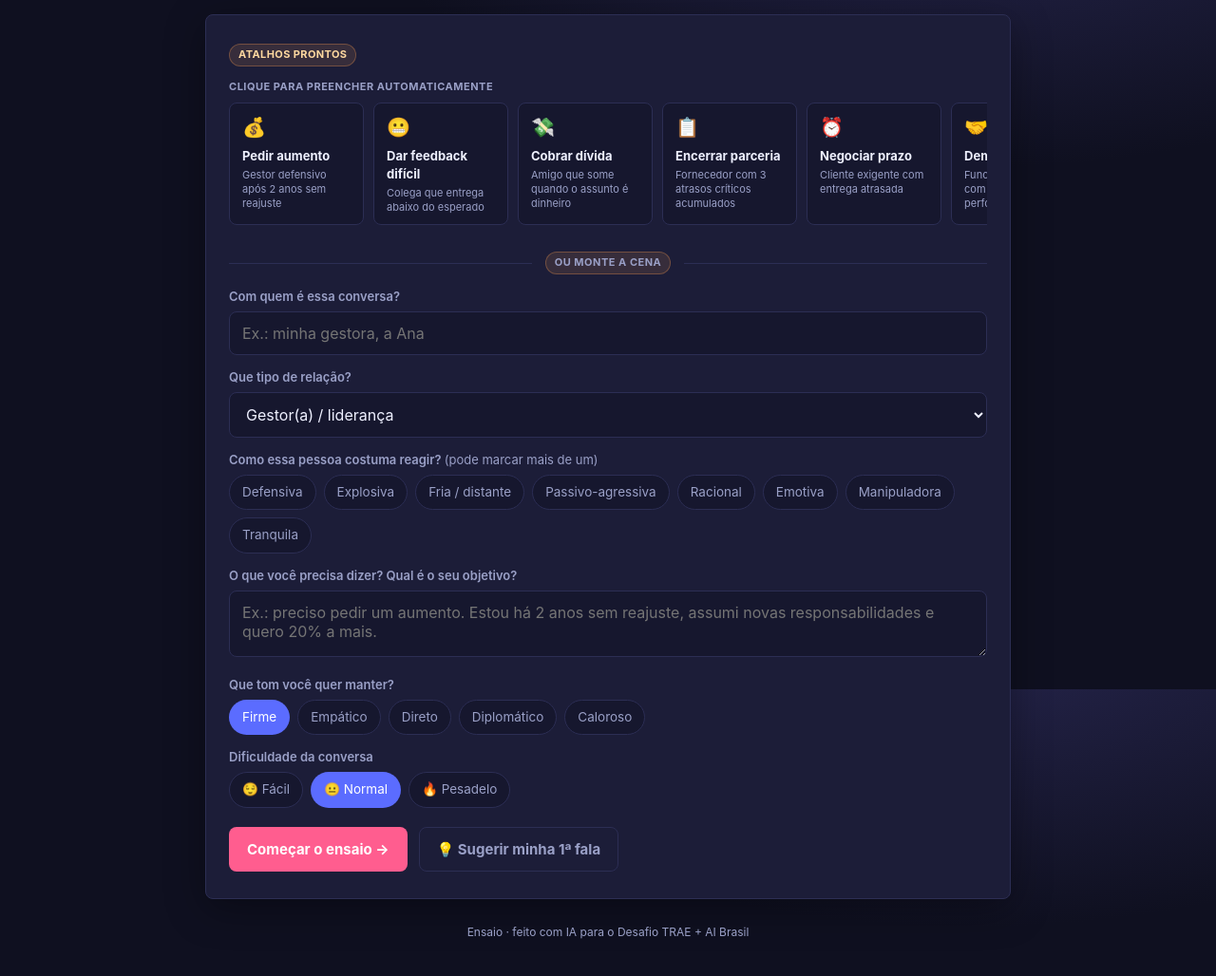
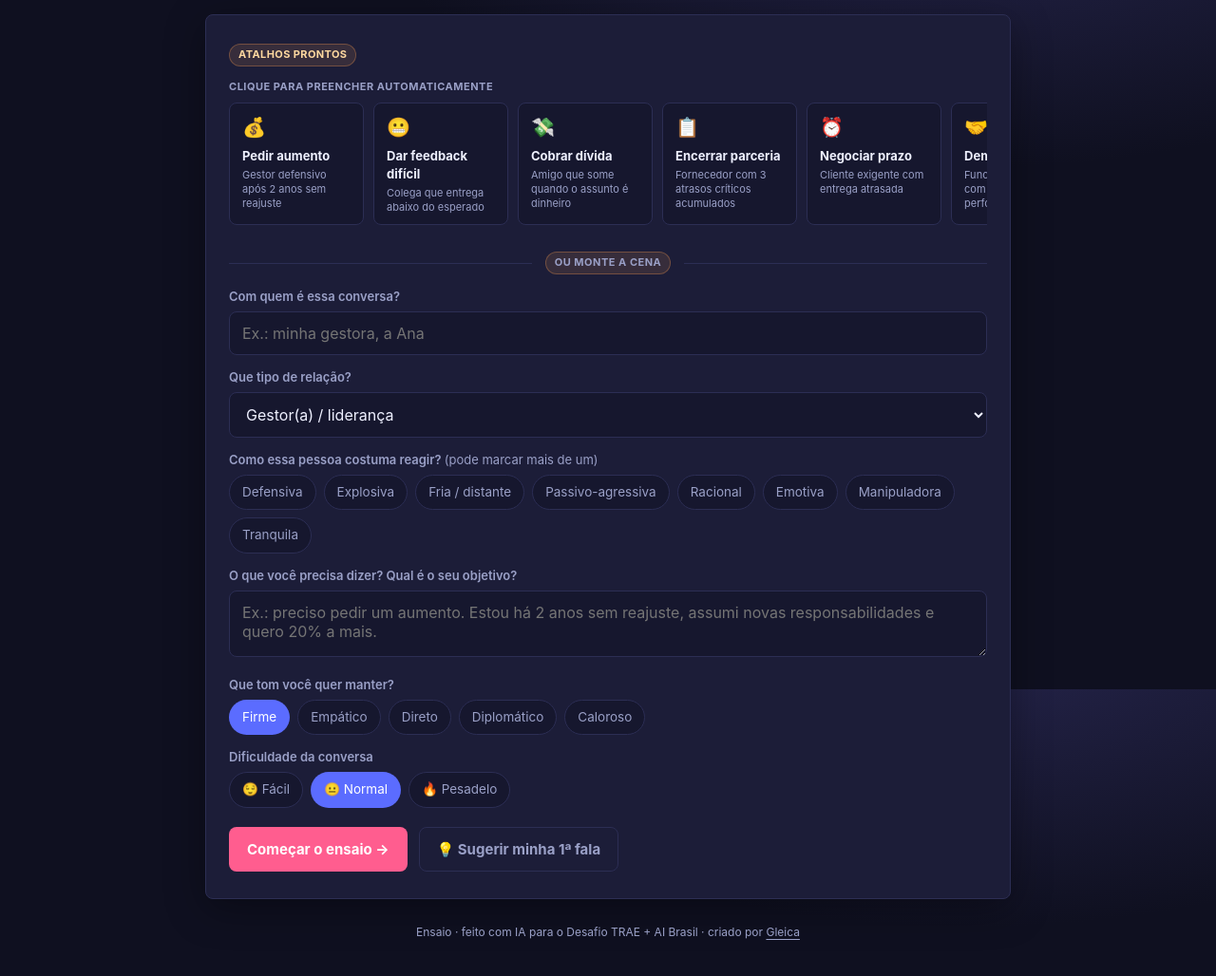
Before and after one commit to Gleica/ensaio, a plain HTML site: page index.html in a window 1280 px wide. Shown: the part 74-1102 px from the top of the page at 95% size. Drawn offline with Linux system fonts and the light colour scheme.

Commit message:
chore: adiciona crédito da autora no rodapé

```diff
--- a/index.html
+++ b/index.html
@@ -117,6 +117,7 @@
     padding:3px 9px;border-radius:999px}
   .hide{display:none !important}
   footer{margin-top:26px;text-align:center;color:var(--muted);font-size:12px}
+  footer a{color:var(--muted);text-decoration:underline;text-underline-offset:3px}
 
   /* Biblioteca de cenas */
   .scenes-hint{font-size:11px;color:var(--muted);font-weight:700;letter-spacing:.5px;text-transform:uppercase;margin:14px 0 8px}
@@ -295,7 +296,7 @@
   </section>
 
   <footer>
-    Ensaio · feito com IA para o Desafio TRAE + AI Brasil
+    Ensaio · feito com IA para o Desafio TRAE + AI Brasil · criado por <a href="https://gleica.com.br" target="_blank" rel="noopener">Gleica</a>
   </footer>
 </div>
 
```
